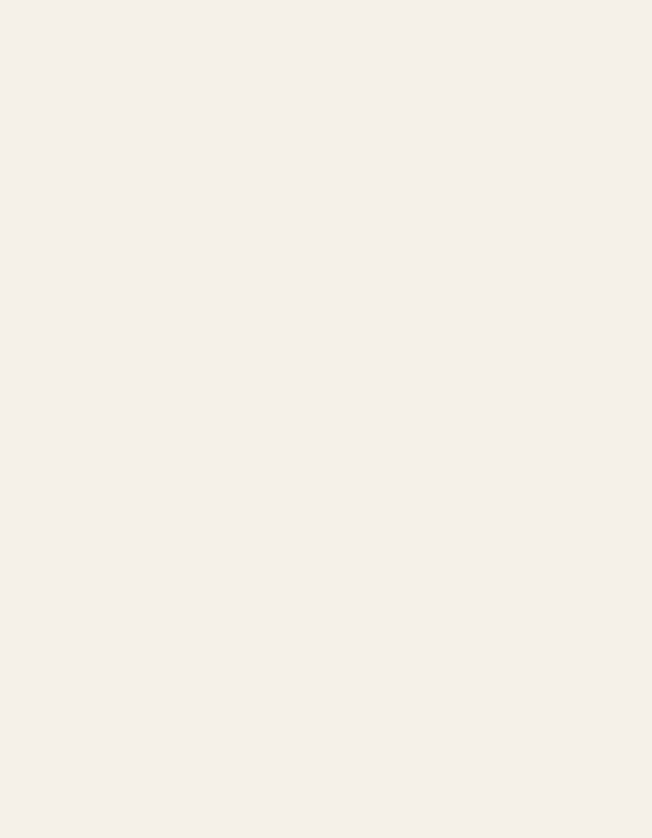
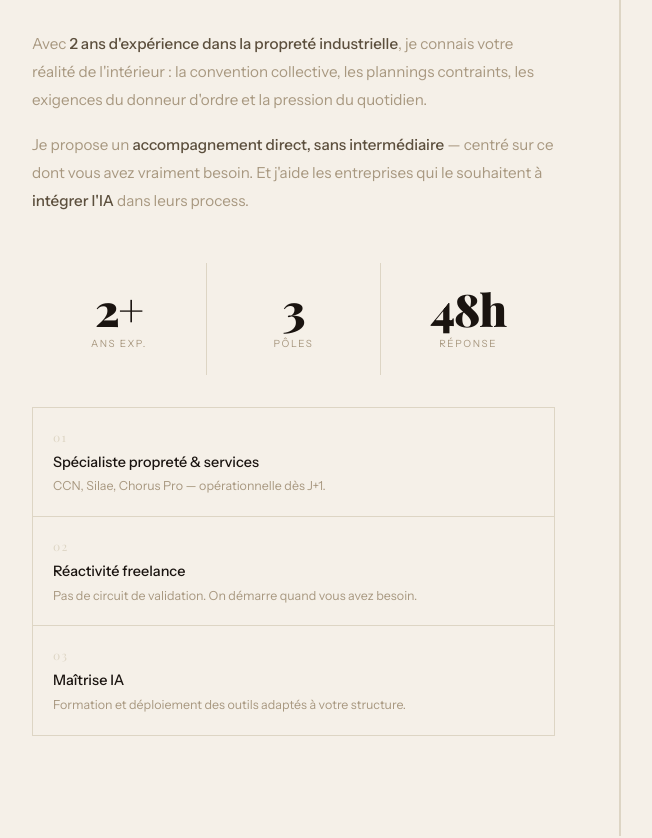
Before and after one commit to Maxime-Maguet/camille-ad, a Next.js app: page / in a window 1280 px wide. Shown: the part 1120-1958 px from the top of the page, without its empty margins (20-672 px from the left). Before the commit the page ends 1022 px from the top, so only its background shows below. Built offline with nearby package versions, Linux system fonts and the light colour scheme.

Commit message:
feat: composant About avec stats et piliers

```diff
--- a/components/sections/About.tsx
+++ b/components/sections/About.tsx
@@ -1,7 +1,103 @@
 export default function About() {
+  const stats: { value: string; label: string }[] = [
+    { value: "2+", label: "Ans exp." },
+    { value: "3", label: "pôles" },
+    { value: "48h", label: "réponse" },
+  ];
+
+  const pilliers: { num: string; value: string; label: string }[] = [
+    {
+      num: "01",
+      value: "Spécialiste propreté & services",
+      label: "CCN, Silae, Chorus Pro — opérationnelle dès J+1.",
+    },
+    {
+      num: "02",
+      value: "Réactivité freelance",
+      label: "Pas de circuit de validation. On démarre quand vous avez besoin.",
+    },
+    {
+      num: "03",
+      value: "Maîtrise IA",
+      label: "Formation et déploiement des outils adaptés à votre structure.",
+    },
+  ];
+
   return (
-    <section>
-      <p>About placeholder</p>
+    <section className="grid grid-cols-[1fr_2px_1fr]">
+      <div className="flex flex-col justify-center pl-13 pr-16 pt-25 pb-25">
+        <div className="inline-flex items-center g-[10px] text-[0.65rem]  font-medium tracking-[0.22em] uppercase text-stone mb-7 ">
+          <span className="block w-5 h-px bg-linen mr-2.5"></span>À propos
+        </div>
+        <h2 className=" font-display text-[clamp(2.4rem,4.5vw,4rem)]/[1.05]  tracking-tigth font-bold text-ink mb-6">
+          Une expertise <br />
+          <span className="italic font-normal text-stone">terrain.</span>
+        </h2>
+
+        <div className=" text-[0.95rem]/[1.85] font-light text-stone">
+          <p className="mt-2">
+            Avec{" "}
+            <strong className="font-medium text-bark">
+              2 ans d&apos;expérience dans la propreté industrielle
+            </strong>
+            , je connais votre réalité de l&apos;intérieur : la convention
+            collective, les plannings contraints, les exigences du donneur
+            d&apos;ordre et la pression du quotidien.
+          </p>
+          <p className="mt-4">
+            Je propose un{" "}
+            <strong className="font-medium text-bark">
+              accompagnement direct, sans intermédiaire
+            </strong>{" "}
+            — centré sur ce dont vous avez vraiment besoin. Et j&apos;aide les
+            entreprises qui le souhaitent à{" "}
+            <strong className="font-medium text-bark">
+              intégrer l&apos;IA
+            </strong>{" "}
+            dans leurs process.
+          </p>
+        </div>
+        <div className="grid grid-cols-3 gap-px bg-linen mt-12">
+          {stats.map((item, i) => {
+            return (
+              <div key={i} className="bg-parch text-center p-6  ">
+                <div className=" font-display text-[2.8rem]/[1] font-black text-ink tracking-tight">
+                  {item.value}
+                </div>
+                <div className=" text-[0.62rem] font-normal uppercase text-stone tracking-[0.16em] mt-1">
+                  {item.label}
+                </div>
+              </div>
+            );
+          })}
+        </div>
+
+        <div className="border border-linen mt-8">
+          {pilliers.map((item, i) => {
+            return (
+              <div
+                key={i}
+                className="border-b border-linen last:border-b-0 p-5"
+              >
+                <div className="font-display text-[0.75rem] text-linen tracking-widest mb-1.5">
+                  {item.num}
+                </div>
+                <div className="text-[0.9rem] font-medium text-ink mb-1 ">
+                  {item.value}
+                </div>
+                <div className="text-[0.78rem] font-light text-stone tracking-[1.5]  ">
+                  {item.label}
+                </div>
+              </div>
+            );
+          })}
+        </div>
+      </div>
+
+      <div className="bg-linen" />
+      <div className="relative overflow-hidden min-h-[80vh]">
+        {/* photo Phase 5 */}
+      </div>
     </section>
   );
 }
```
